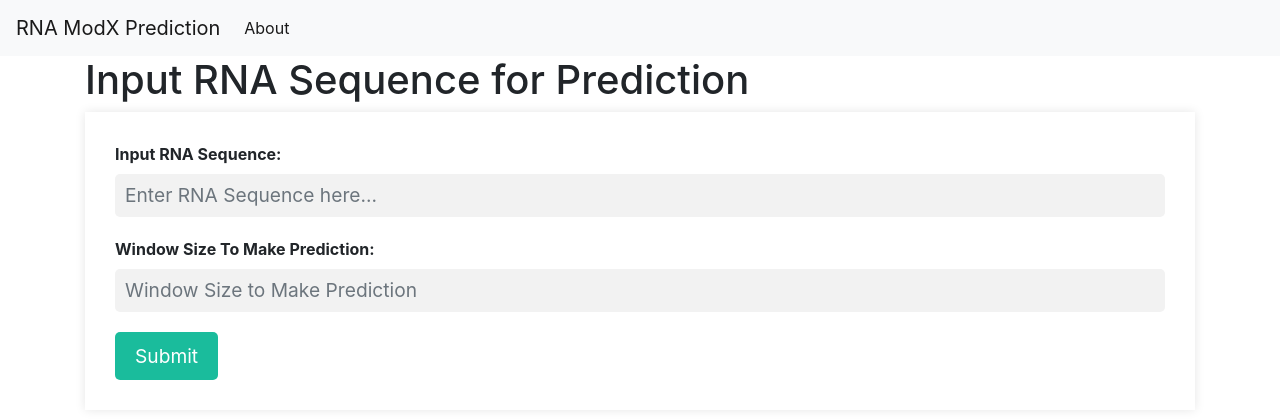
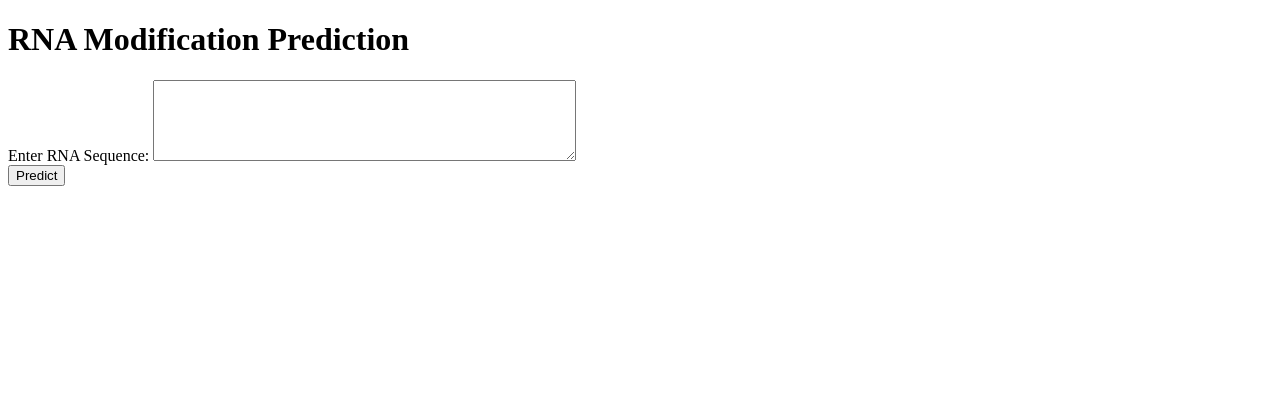
Before and after one commit to shashivish/RNA-ModX, a Flask app: page / in a window 1280 px wide. Shown: the top 419 px of the page. Run offline with Flask 2, Linux system fonts and the light colour scheme; some libraries are stand-ins or nearby versions.

Commit message:
Refactoring Notebook

```diff
--- a/RNAModXApp/webapp/main.py
+++ b/RNAModXApp/webapp/main.py
@@ -7,12 +7,12 @@ from flask import Flask, jsonify, request, render_template, flash
 ##creating a flask app and naming it "app"
 app = Flask('app')
 app.config['SECRET_KEY'] = 'mysecretkey'
-app.jinja_env.globals.update(len=len)
+app.jinja_env.globals.update(len=len, int=int , zip=zip, str=str , split=str.split)
 
 
 @app.route('/')
 def index():
-    return render_template('index.html')
+    return render_template('RNAInput.html')
 
 
 @app.route('/about', methods=['GET', 'POST'])
@@ -20,30 +20,45 @@ def test():
     return render_template('index.html')
 
 
-@app.route('/predict', methods=['GET', 'POST'])
+# @app.route('/predict', methods=['GET', 'POST'])
+# def predict():
+#     if request.method == 'POST':
+#
+#         MODEL_FILE_NAME = 'xgboost_model.bin'
+#         rna_sequence = request.form.get('RNA Sequence')
+#         window_size = request.form.get('Window Size')
+#
+#         if not rna_sequence:
+#             flash('RNA Sequence is required!')
+#         else:
+#             # data = json.loads(rna_sequence)
+#             with open('./model_files/' + MODEL_FILE_NAME, 'rb') as f_in:
+#                 model = pickle.load(f_in)
+#                 f_in.close()
+#
+#             print("Model Loaded Successfully.")
+#             cls = ModelPredictionHelperClass()
+#             predictions = cls.predict_rna_modification_status(rna_sequence, model, window_size)
+#
+#             # return jsonify(result)
+#             return render_template('prediction.html', rna_sequence=rna_sequence, position=predictions)
+#     return render_template('index.html')
+
+@app.route('/api/predict', methods=['POST'])
 def predict():
-    if request.method == 'POST':
-
-        MODEL_FILE_NAME = 'xgboost_model.bin'
-        rna_sequence = request.form.get('RNA Sequence')
-        window_size = request.form.get('Window Size')
-
-        if not rna_sequence:
-            flash('RNA Sequence is required!')
-        else:
-            # data = json.loads(rna_sequence)
-            with open('./model_files/' + MODEL_FILE_NAME, 'rb') as f_in:
-                model = pickle.load(f_in)
-                f_in.close()
-
-            print("Model Loaded Successfully.")
-            cls = ModelPredictionHelperClass()
-            predictions = cls.predict_rna_modification_status(rna_sequence, model, window_size)
+    sequence = request.json["sequence"]
+    # Run RNA modification prediction algorithm
+    positions = [10, 15, 20]  # Example result
+    mod_types = ["hAm", "m6A", "Ψ"]  # Example result
+    return jsonify({"positions": positions, "mod_types": mod_types, "sequence": sequence})
 
 
-            # return jsonify(result)
-            return render_template('prediction.html', rna_sequence=rna_sequence , position=predictions)
-    return render_template('index.html')
+@app.route("/result")
+def result():
+    positions = request.args.getlist("positions")
+    mod_types = request.args.getlist("mod_types")
+    sequence = request.args.get("sequence")
+    return render_template("result.html", positions=positions, mod_types=mod_types, sequence=sequence)
 
 
 if __name__ == '__main__':
--- a/RNAModXApp/webapp/static/css/style.css
+++ b/RNAModXApp/webapp/static/css/style.css
@@ -1,65 +1,51 @@
-body {
-  background-color: #f7f7f7;
-  font-family: 'Open Sans', sans-serif;
-  font-size: 16px;
+/* Style the heading */
+h1 {
+  color: #333;
+  text-align: center;
+  font-size: 36px;
+  margin-bottom: 20px;
 }
 
+/* Style the paragraph */
+p {
+  color: #666;
+  font-size: 18px;
+  margin-bottom: 20px;
+}
+
+/* Style the modification list */
+.modification-list {
+  list-style: none;
+  margin-left: 0;
+  padding-left: 0;
+}
+
+.modification-list li {
+  color: #333;
+  font-size: 18px;
+  margin-bottom: 10px;
+}
+
+/* Style the sequence */
+.sequence {
+  font-family: monospace;
+  font-size: 24px;
+  line-height: 1.5;
+}
+
+.sequence span {
+  color: red;
+  background-color: yellow;
+  font-weight: bold;
+}
+
+/* Style the container */
 .container {
   max-width: 800px;
   margin: 0 auto;
-}
-
-header {
-  padding: 30px 0;
-  text-align: center;
-  background-color: #1abc9c;
-  color: #fff;
-  margin-bottom: 30px;
-}
-
-header h1 {
-  font-size: 3em;
-  margin-top: 0;
-  margin-bottom: 10px;
-}
-
-form {
-  padding: 30px;
-  background-color: #fff;
+  padding: 20px;
+  background-color: #f9f9f9;
+  border: 1px solid #ccc;
+  border-radius: 5px;
   box-shadow: 0 0 10px rgba(0, 0, 0, 0.1);
 }
-
-label {
-  display: block;
-  margin-bottom: 10px;
-  font-weight: bold;
-}
-
-input[type=text] {
-  width: 100%;
-  padding: 10px;
-  border-radius: 5px;
-  border: none;
-  background-color: #f2f2f2;
-  margin-bottom: 20px;
-  font-size: 1.2em;
-}
-
-button[type=submit] {
-  background-color: #1abc9c;
-  color: #fff;
-  border: none;
-  border-radius: 5px;
-  padding: 10px 20px;
-  font-size: 1.2em;
-  cursor: pointer;
-  transition: background-color 0.2s;
-}
-
-button[type=submit]:hover {
-  background-color: #148f77;
-}
-
-highlight {
-        background-color: yellow;
-      }
--- /dev/null
+++ b/RNAModXApp/webapp/templates/RNAInput.html
@@ -0,0 +1,27 @@
+<!DOCTYPE html>
+<html>
+<head>
+    <title>RNA Modification Prediction</title>
+    <script type="text/javascript">
+		function sendAPIRequest() {
+			var sequence = document.getElementById("sequence").value;
+			var xhr = new XMLHttpRequest();
+			xhr.onreadystatechange = function() {
+				if (this.readyState == 4 && this.status == 200) {
+					var response = JSON.parse(this.responseText);
+					window.location.href = "/result?positions=" + response.positions + "&mod_types=" + response.mod_types + "&sequence=" + sequence;
+				}
+			};
+			xhr.open("POST", "/api/predict", true);
+			xhr.setRequestHeader("Content-Type", "application/json");
+			xhr.send(JSON.stringify({"sequence": sequence}));
+		}
+	</script>
+</head>
+<body>
+<h1>RNA Modification Prediction</h1>
+<label for="sequence">Enter RNA Sequence:</label>
+<textarea id="sequence" rows="5" cols="50"></textarea><br>
+<input type="button" value="Predict" onclick="sendAPIRequest()">
+</body>
+</html>
--- a/RNAModXApp/webapp/templates/prediction.html
+++ b/RNAModXApp/webapp/templates/prediction.html
@@ -9,7 +9,7 @@
 <!--<p>The model prediction is: {{ prediction }}</p>-->
 <p>
     {% for i in range(len(rna_sequence)) %}
-    {% if i in position %}
+    {% if i in positions %}
     {% if rna_sequence[i] == 'A' %}
     <span class="highlight_yellow">{{ rna_sequence[i] }}</span>
     {% endif %}
```
Also changed, not shown: RNAModXApp/webapp/templates/Login.html (added, +26 -0 lines), RNAModXApp/webapp/templates/result.html (added, +26 -0 lines), 2 other files.
